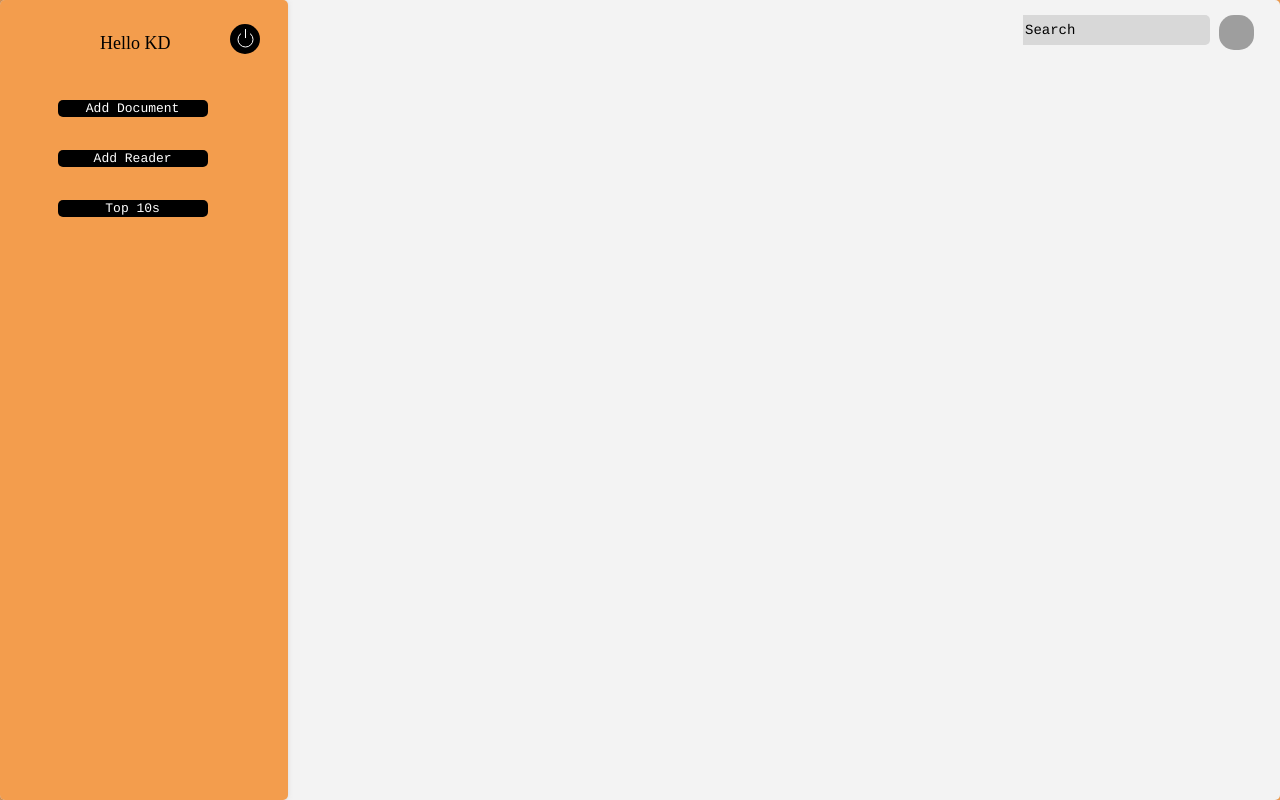
After one commit to krishnadubagunta/Library, a PHP site: page /admin.html in a window 1280 px wide. The commit adds this page. Run offline with PHP 8.4, Linux system fonts and the light colour scheme; some libraries are stand-ins or nearby versions; grey boxes are pictures that could not be loaded.

Commit message:
Addition of reader and admin html

```diff
--- /dev/null
+++ b/admin.html
@@ -0,0 +1,91 @@
+<html>
+<head>
+<title>NJIT Library</title>
+	<link rel="stylesheet" href="style.css">
+	<script src="https://code.jquery.com/jquery-1.12.4.js"></script>
+ 	 <script src="https://code.jquery.com/ui/1.12.1/jquery-ui.js"></script>
+ 	 <!-- <link rel="stylesheet" href="https://maxcdn.bootstrapcdn.com/bootstrap/3.3.7/css/bootstrap.min.css"> -->
+ 	<!-- <script src="https://maxcdn.bootstrapcdn.com/bootstrap/3.3.7/js/bootstrap.min.js"></script> -->
+
+	<script type="text/javascript">
+	$(document).ready(function(){
+		$(".supposedNextPage").animate({right:'0px',width:'100%',opacity:'1.0'},500);
+		$(".userNavBarRight").animate({left:'0px',opacity:'1.0'},500);
+		$("#readerName").animate({opacity:'1.0'},500);
+		$("#mostborrowed").slideUp();
+		$("#top").slideUp();
+		$("#top").hide();
+	});
+
+	var addDocument = function(){
+		$("#mostborrowed").slideUp();
+		$("#top").slideUp();
+		$("#top").hide();
+	}
+
+	var addReader = function(){
+		$("#mostborrowed").slideUp(1000,function(){$("#top").slideUp(500,function(){$("#top").hide();});});
+	}
+
+	var logoutFunc = function(){
+
+	}
+
+	var searchFunc = function(){
+
+	}
+
+	var toptens = function(){
+		$("#top").show();
+		$("#top").slideDown();
+		$(".tops").animate({opacity:'1.0'},500);
+	}
+
+	var showMenuMostB = function(){
+		$("#mostborrowed").slideToggle();
+	}
+
+	var renderResponse = function(data){
+	}
+
+</script>
+</head>
+<body>
+	<div class="userNavBarRight">
+		<div>
+			<p id="readerName"> Hello KD</p>
+			<button id="logoutButton" onclick="logoutFunc();"></button>
+		</div>
+		<div id="sectionNavigation">
+			<button style="top: 100px;" onclick="addDocument();">Add Document</button>
+			<button style="top: 150px;" onclick="addReader();">Add Reader</button>
+			<button style="top: 200px;" onclick="toptens();">Top 10s</button>
+		</div>
+	</div>
+	<div class="supposedNextPage">
+			<button id="searchButton" onclick=""></button>
+			<div id="searchBox">
+				<input type="text" placeholder="Search" id="search" />
+			</div>
+			<div id="container">
+				<div id="top">
+					<button class="tops" style="left: 100px; width: 200px;">Frequent Borrowers</button>
+					<button class="tops" style="left: 400px;">Popular Books</button>
+					<button class="tops" style="left: 700px; width: 200px;" onclick="showMenuMostB();">Most Borrowed Books</button>
+					<div id="mostborrowed">
+						<p>Branch</p>
+						<div id="branchDiv">
+							<input type="text" placeholder="Branch"/>
+							<button style="width: 30px; height: 30px;">Go</button>
+						</div>
+					</div>
+				</div>
+
+			</div>
+	</div>
+	<footer>
+		<script type="text/javascript" src="./js/Datalayer.js"></script>
+		<script type="text/javascript" src="./js/App.js"></script>
+	</footer>
+</body>
+</html>
--- a/style.css
+++ b/style.css
@@ -1,15 +1,41 @@
 
-body{
-	margin:0px;
+body {
+	margin: 0px;
   background-color:rgba(243, 157, 77, 1);
   background-image:none;
-  position:static;
+  position: static;
   left:auto;
   width:100%;
   margin-left:0;
   margin-right:0;
   text-align:left;
   position: relative;
+}
+
+#readerName {
+	color: black;
+	top: 15px;
+	left: 100px;
+	position: absolute;
+	opacity: 0;
+	font-family: 'American Typewriter';
+	font-size: 18px;
+	font-variant: 'Medium';
+}
+
+.supposedNextPage{
+	background-color: #F3F3F3;
+	width: 22.5%;
+	height: 100%;
+	top: 0px;
+	right: -80px;
+	position: absolute;
+	box-shadow: -2px 0px 6px rgba(105, 104, 104, 0.349019607843137);
+	-moz-box-shadow:-2px 0px 6px rgba(105, 104, 104, 0.349019607843137);
+  -webkit-box-shadow:-2px 0px 6px rgba(105, 104, 104, 0.349019607843137);
+  border-radius: 5px;
+  opacity: 0;
+  z-index: 0;
 }
 
 .topLinks {
@@ -20,7 +46,7 @@ body{
 	color: black;
 	position: absolute;
 	top: 39px;
-	opacity: 0%;
+	opacity: 0;
 }
 
 #NJIT {
@@ -34,34 +60,49 @@ body{
   	font-style:normal;
   	font-size:240px;
   	white-space:nowrap;
-  	opacity: 0%;
+  	opacity: 0;
+}
+
+.userNavBarRight {
+	background-color: rgba(243, 157, 77, 1);
+	width: 22.5%;
+	height: 100%;
+	top: 0px;
+	left: -80px;
+	position: absolute;
+	box-shadow: -2px 0px 6px rgba(105, 104, 104, 0.349019607843137);
+	-moz-box-shadow:-2px 0px 6px rgba(105, 104, 104, 0.349019607843137);
+  -webkit-box-shadow:-2px 0px 6px rgba(105, 104, 104, 0.349019607843137);
+  border-radius: 5px;
+  opacity: 0;
+  z-index: 1;
 }
 
 #LIBRARY {
 	position:absolute;
-  left:545px;
-  top:385px;
+  	left:625px;
+  	top:425px;
   	width:270px;
   	height:77px;
   	font-family:'Courier', 'Courier';
   	font-weight:400;
   	font-style:normal;
   	font-size:64px;
-  opacity: 0%;
+  	opacity: 0;
 }
 
-#userSideBar {
-	background-color: #FFFEEB;
+.userSideBar {
+	background-color: #F6F6F6;
 	width: 22.5%;
 	height: 100%;
 	top: 0px;
-	right: -20px;
+	right: -80px;
 	position: absolute;
-	box-shadow: -2px 0px 6px rgba(105, 104, 104, 0.349019607843137);
+	/*box-shadow: -2px 0px 6px rgba(105, 104, 104, 0.349019607843137);
 	-moz-box-shadow:-2px 0px 6px rgba(105, 104, 104, 0.349019607843137);
-  -webkit-box-shadow:-2px 0px 6px rgba(105, 104, 104, 0.349019607843137);
+  -webkit-box-shadow:-2px 0px 6px rgba(105, 104, 104, 0.349019607843137);*/
   border-radius: 5px;
-  opacity: 0%;
+  opacity: 0;
 }
 
 input[type="text"] {
@@ -89,18 +130,17 @@ input[type="password"] {
    color: black;
 }
 
-:-moz-placeholder { /* Firefox 18- */
+:-moz-placeholder {  /*Firefox 18- */
    color: black;
 }
 
-::-moz-placeholder {  /* Firefox 19+ */
+::-moz-placeholder {  /*Firefox 19+ */
    color: black;
 }
 
 :-ms-input-placeholder {
    color: black;
 }
-
 #cardDiv {
 	border-color: black;
 	border-width: 1px;
@@ -159,7 +199,7 @@ input[type="password"] {
 	margin-right: auto;
 }
 
-input[type="submit"] {
+button {
 	font-family: 'Courier';
 	font-size: 13px;
 	background-color: black;
@@ -177,3 +217,76 @@ input[type="submit"] {
 	margin-left: auto;
 	border-top: 1px solid #000000;
 }
+
+#searchBox{
+	position: absolute;
+	background-color: #D8D8D8;
+	border-radius: 5px;
+	top: 15px;
+	right: 70px;
+	height: 30px;
+	width: 187;
+}
+
+#top {
+	position: absolute;
+	left: 30%;
+	top: 10%;
+}
+
+#branchDiv {
+	position: relative;
+	background-color: #D8D8D8;
+	border-radius: 5px;
+	top: 0px;
+	right: 20px;
+	height: 30px;
+	width: 187;
+}
+
+#mostborrowed {
+	top: 50px;
+	position: relative;
+	font-family: 'Courier'
+}
+
+.tops {
+	position: absolute;
+	opacity: 0.0;
+	left: 25%;
+	top: 10%;
+}
+
+#searchButton {
+	position: absolute;
+	right: 2%;
+	top: 15px;
+	height: 35px;
+	width: 35px;
+	border-radius: 15px;
+	background-color: inherit;
+	background-repeat: no-repeat;
+	background-image: url('search.svg');
+}
+
+#logoutButton {
+	position: absolute;
+	left: 80%;
+	top: 24px;
+	height: 30px;
+	width: 30px;
+	border-radius: 15px;
+	background-image: url('logout.svg');
+}
+
+#sectionNavigation {
+	position: relative;
+	border-color: inherit;
+	background-color: inherit;
+	border-width: 0px;
+	box-shadow: 0px;
+	color: black;
+	font-size: 16px;
+	left: 20%;
+	display: flex-block;
+}
```
Also changed, not shown: index.html (+30 -12 lines), reader.html (added, +54 -0 lines), logout.svg (added), search.svg (added). Lines whose indentation alone changed are shown as unchanged.
